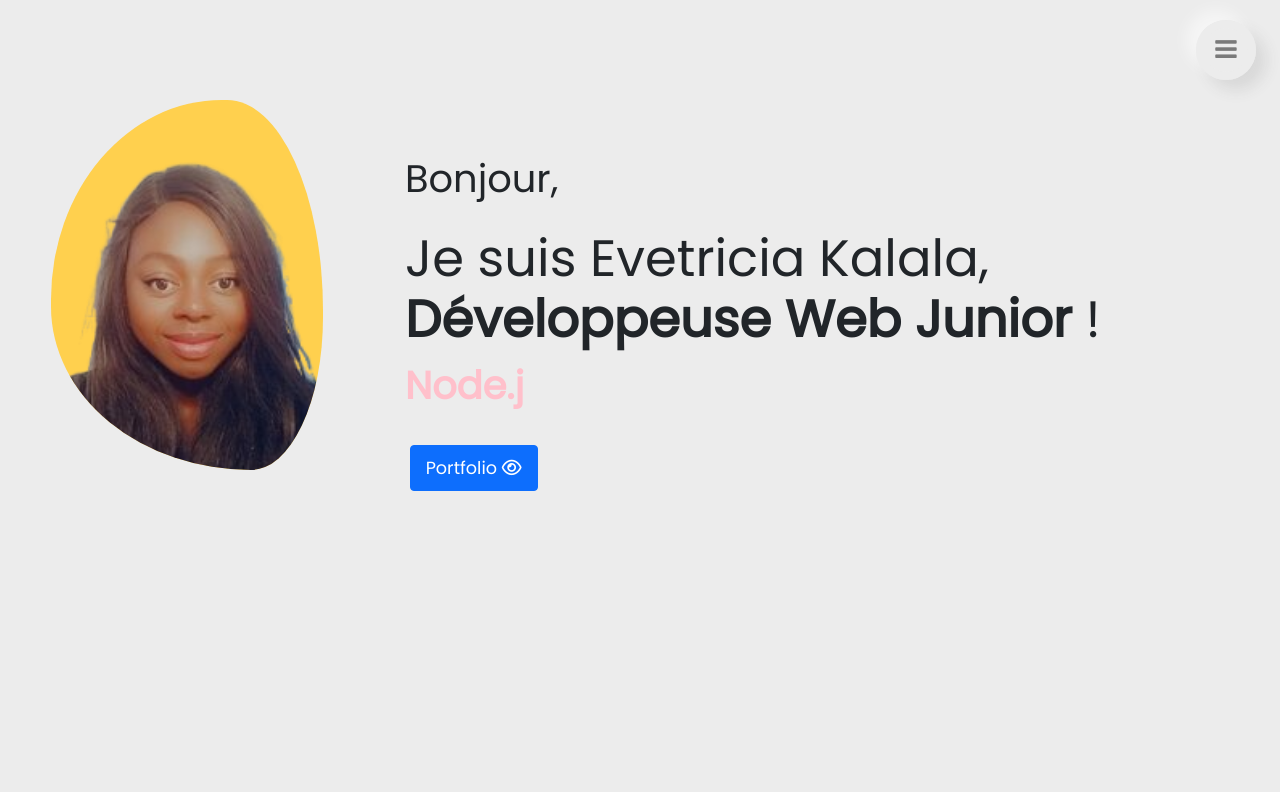
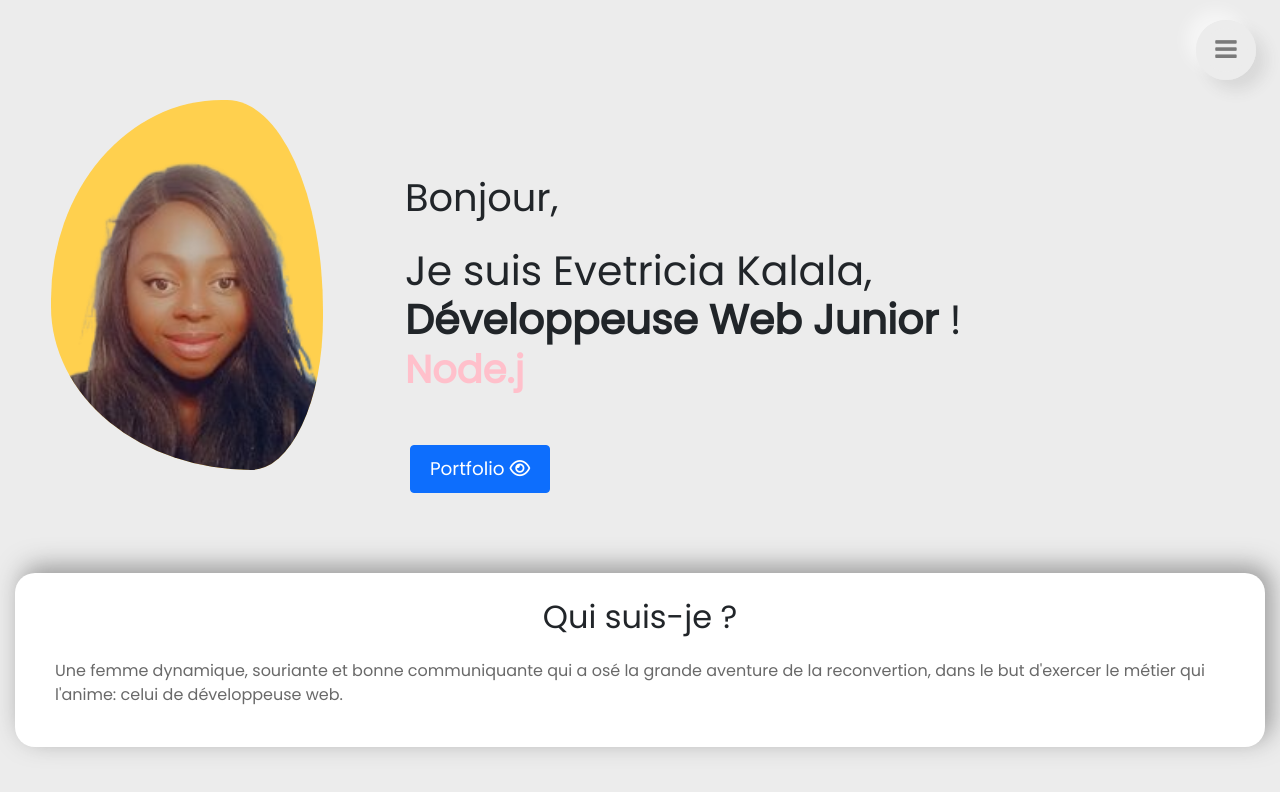
Before and after one commit to evy-vy/portfolio, a plain HTML site: page index.html in a window 1280 px wide. Drawn offline with nearby package versions, Linux system fonts and the light colour scheme.

Commit message:
working on the profil section

```diff
--- /dev/null
+++ b/JS/app.js
@@ -0,0 +1,9 @@
+const navLinks = document.querySelectorAll("header-text");
+
+const sideBarElt = document.getElementById("sideBar");
+
+function linkClicked(navLinks) {
+  if (getComputedStyle(sideBarElt) = visible) {
+    sideBarElt.style.visibility = "hidden"
+  }
+}
--- a/app.js
+++ b/JS/typewiter.js
@@ -5,7 +5,7 @@ const stackAnim = document.querySelectorAll("stack");
 
 
 new Typewriter(textAnim, {
-  deleteSpeed: 20  //vitesse à laquelle le texte s'éfface.
+  deleteSpeed: 20  //erased text speed
 })
   .changeDelay(25)
   .typeString("Je suis Evetricia Kalala,")
@@ -21,16 +21,3 @@ new Typewriter(textAnim, {
   .deleteChars(7)
   .typeString("<strong><span class = 'stack' style='color: #ffd04e'> JavaScript,</span><span class ='stack' style='color: pink'> Node.JS,</span><span class ='stack' style='color: green'> MongoDB</span></strong><spans></i>")
   .start();
-
-
-//   .changeDelay(25)
-//   .typeString("<strong><span style='color: #ffd04e'>Java<span style='color: #000'>S</span>cript</span></strong> !")
-//   .pauseFor(1000)
-//   .deleteChars(14)
-//   .typeString("<strong><span style='color: green'>MongoDB</span></strong> !")
-//   .pauseFor(300)
-//   .deleteChars(9)
-//   .typeString("<strong><span style='color: blue'>NodeJS</span></strong> !")
-//   // .pauseFor(300)
-//   // .deleteChars(8)
-//   .start();
--- a/css/style.css
+++ b/css/style.css
@@ -3,6 +3,9 @@
   padding: 0;
   box-sizing: border-box;
   font-family: "poppins", sans-serif;
+}
+html {
+  scroll-behavior: smooth;
 }
 
 body {
@@ -21,6 +24,8 @@ ul {
 li {
   list-style-type: none;
 }
+
+/* header nav */
 
 .header-container {
   display: flex;
@@ -118,11 +123,11 @@ input[type="checkbox"]:checked:after{
   line-height: 4rem;
 }
 
-span.icon {
+/* menu icons */
+.icon {
   margin-right: 10px;
   font-size: 1.3rem;
   color: #F5f5f5;
-  /* color: pink; */
   text-shadow: 1px 1px 1px #919191,
     1px 2px 1px #919191,
     1px 3px 1px #919191,
@@ -145,30 +150,22 @@ span.icon {
   font-size: 1.1rem;
 }
 
-.first-circle {
+/* main */
+
+.accueil-photo-container {
   display: flex;
   justify-content: center;
 }
 
-.photo-portfolio {
+.photo-portfolio-blob {
   background: #ffd04e;
-  /* background: #febeb0;   */
   width: 37%;
-  /* height: 185px; */
   object-fit: contain;
   border-radius: 64% 36% 27% 75% / 55% 58% 42% 45%;
   animation: pic-animation 5s 10s linear;
 }
-/*
-.portfolio-btn-container {
-  margin: 15px;
-}
 
-.portfolio-btn {
-  margin-left: 6%;
-} */
-
-/* animation blob */
+/* blob animation  */
 @keyframes pic-animation {
   0%, 100% {
     border-radius: 64% 36% 27% 75% / 55% 58% 42% 45%;
@@ -184,9 +181,8 @@ span.icon {
   }
 }
 
-.greetingAndIntroducing {
-  /* margin: 15px 0 15px 0; */
-  margin: 5% 0 5% 5%;
+.greeting-container {
+  margin: 5% 0 3% 5%;
   padding: 5px;
 }
 
@@ -197,58 +193,50 @@ span.icon {
 #title {
   overflow: hidden;
   font-size: 6.3vw;
-  /* font-size: 95%; */
-  /* font-size: calc(1.1em + 0.5vh); */
-
   padding-top: 20px;
   width: 100%;
-  /* display: flex; */
-  /* justify-content: center; */
 }
-
-/* .Typewriter__wrapper {
-  font-size: 95%;
-} */
 
 .stack {
   font-size: 5.6vw;
 }
 
 .portfolio-btn-container {
-  /* margin-top: 15px; */
   margin-left: 6%;
 }
 
-/* @media screen and (min-width: 375px) {
-  .greeting {
-    font-size: 4vw;
-    margin-left: 20px;
-  }
-  #title {
-    font-size: calc(1.2em + 1.5vw);
-    width: 100%;
-    margin-left: 17px;
-  }
-} */
-/* @media screen and (min-width: 516px) and (max-width: 766px) {
-  #text {
-    font-size: 5vmax;
-  }
-
-} */
-
 .btn-primary {
   padding: 0.9vmax;
-  width: 13vmax;
-  font-size: 1rem;
+  width: 17vmax;
+  font-size: 0.9rem;
 }
 
-/* .fa-eye {
-  margin-left: 5px;
-} */
+/* Profil */
 
-@media screen and (min-width: 767px) {
-  .greetingAndIntroducing {
+#profil {
+  background-color: #fff;
+  margin: 80px 15px 25px 15px;
+  padding: 25px;
+  border-radius: 20px;
+  box-shadow: 6px -7px 25px rgba(70, 70, 70, 0.5);
+
+}
+
+.profil-title {
+  /* margin: 40px 15px 25px 15px; */
+  display: flex;
+  justify-content: center;
+}
+
+.profil-text {
+  padding: 15px;
+  font-size: 1rem;
+  color: dimgray;
+}
+
+/* tablette and desktop */
+@media screen and (min-width: 768px) {
+  .greeting-container {
     margin: 0;
   }
   .greeting {
@@ -257,96 +245,41 @@ span.icon {
   .stack {
   font-size: 3vw;
 }
-  .photo-portfolio {
-    width: 85%;
-  }
   #title {
-    font-size: 4vmax;
+    font-size: 3.2vmax;
     width: 100%;
   }
-  .profil-container {
+  .accueil-container {
     display: flex;
     align-items: center;
     justify-content: space-around;
   }
+  .photo-portfolio-blob {
+    width: 75%;
+  }
   .portfolio-btn-container {
-    margin-top: -25px;
+    margin-top: -15px;
     margin-left: 34%;
   }
-  .photo-portfolio {
-    width: 75%;
-  }
+  .btn-primary {
+    padding: 0.9vmax;
+    width: 13vmax;
+    font-size: 1rem;
+}
 }
 
+/* big desktop */
 @media screen and (min-width: 1199px) {
+  .photo-portfolio-blob {
+    width: 85%;
+  }
   .portfolio-btn-container {
     margin-top: -25px;
     margin-left: 32%;
   }
-  .photo-portfolio {
-    width: 85%;
-  }
   .btn-primary {
     padding: 0.7vmax;
-    width: 10vmax;
-    font-size: 1.1rem;
+    width: 11vmax;
+    font-size: 1.15rem;
   }
 }
-
-
-
-/* media queries */
-
-/* @media screen and (min-width: 992px) {
-
-  .offcanvas,
-  .offcanvas-backdrop {
-    display: none;
-  }
-  .logo {
-    width: 15%;
-  }
-  .header-desktop-nav {
-    display: flex;
-    width: 100%;
-  }
-  .header-desktop-ul {
-    display: flex;
-    justify-content: space-evenly;
-    width: 100%;
-  }
-
-  .header-desktop-li {
-    height: 45px;
-    width: 120px;
-    -webkit-appearance: none;
-    box-shadow: -10px -10px 15px rgb(255 255 255 / 50%), 10px 10px 15px rgb(70 70 70 / 12%);
-    border-radius: 10%;
-    border: 2px solid #ececec;
-    outline: none;
-    display: flex;
-    justify-content: center;
-    align-items: center;
-    cursor: pointer;
-  }
-
-  .header-desktop-li:hover {
-    box-shadow: -10px -10px 15px rgb(255, 255, 255, 0.5),
-    10px 10px 15px rgba(70, 70, 70, 0.12),
-    inset -10px -10px 15px rgb(255, 255, 255, 0.5),
-    inset 10px 10px 15px rgba(70, 70, 70, 0.12);
-  }*/
-
-/* must be manage with JS and animations*/
-/*.header-text:hover {
-    color: blue;
-    font-weight: bold;
-  }
-
-  .input-container {
-    width: 85%;
-  }
-  input[type="checkbox"] {
-    display: none;
-  }
-} */
--- a/index.html
+++ b/index.html
@@ -22,62 +22,10 @@
       <header class="header">
         <div class="header-container container-fluid">
           <div class="row col-12">
-            <a class="logo" href="#accueil">      </a>
+            <a class="logo" href="#accueil"></a>
             <div class="input-container">
-              <!-- <button type="button" class="btn btn-primary">Portfolio
-                <i class="far fa-eye"></i>
-              </button> -->
-              <input type="checkbox" name="nav-btn" data-bs-toggle="offcanvas" data-bs-target="#sideBar">
-              <!-- desktop nav -->
-              <!-- <div class="header-desktop-nav">
-                <ul class="header-desktop-ul">
-                  <li class="header-desktop-li">
-                    <a class="header-link desktop-link" href="#accueil">
-                      <span class="icon">
-                      </span>
-                      <span class="header-text">
-                        Acceuil
-                      </span>
-                    </a>
-                  </li>
-                  <li class="header-desktop-li">
-                    <a class="header-link desktop-link" href="#Profil">
-                      <span class="icon">
-                      </span>
-                      <span class="header-text">
-                        Profil
-                      </span>
-                    </a>
-                  </li>
-                  <li class="header-desktop-li">
-                    <a class="header-link desktop-link" href="#competences">
-                      <span class="icon">
-                      </span>
-                      <span class="header-text">
-                        CV
-                      </span>
-                    </a>
-                  </li>
-                  <li class="header-desktop-li">
-                    <a class="header-link desktop-link" href="#portfolio">
-                      <span class="icon">
-                      </span>
-                      <span class="header-text">
-                        Portfolio
-                      </span>
-                    </a>
-                  </li>
-                  <li class="header-desktop-li">
-                    <a class="header-link desktop-link" href="#contact">
-                      <span class="icon">
-                      </span>
-                      <span class="header-text">
-                        Contact
-                      </span>
-                    </a>
-                  </li>
-                </ul>
-              </div> -->
+              <input type="checkbox" name="nav-btn" id="headerBtn" data-bs-toggle="offcanvas" data-bs-target="#sideBar"
+              dataset= "::after">
             </div>
           </div>
         </div>
@@ -86,7 +34,7 @@
       <!-- Offcanvas sidebar -->
       <div class="offcanvas offcanvas-start col-10" id="sideBar">
         <div class="offcanvas-header">
-          <button type="button" class="btn-close" data-bs-dismiss="offcanvas"></button>
+          <button type="button" class="btn-close" id="btn-close" data-bs-dismiss="offcanvas"></button>
         </div>
         <div class="offcanvas-body">
           <ul class="offcanavas-ul">
@@ -101,7 +49,7 @@
               </a>
             </li>
             <li class="offcanvas-li">
-              <a class="header-link" href="#Profil">
+              <a class="header-link" href="#profil">
                 <span class="icon">
                   <i class="fas fa-user"></i>
                 </span>
@@ -144,27 +92,41 @@
         </div>
       </div>
       <!-- main -->
-      <main class="profil">
-        <article class="profil-container">
-          <div class="first-circle col-md-4 col-xl-3">
-            <img class="photo-portfolio" src="./css/ressources/evetricia__kalala.webp" alt="une photo d'Evetricia Kalala souriante">
+      <main class="main-page" >
+        <article id="accueil">
+          <div class="accueil-container">
+            <div class="accueil-photo-container col-md-4 col-xl-3">
+            <img class="photo-portfolio-blob" src="./css/ressources/evetricia__kalala.webp" alt="une photo d'Evetricia Kalala souriante">
           </div>
-          <div class="greetingAndIntroducing col-md-8">
+          <div class="greeting-container col-md-8">
             <span class="greeting">Bonjour,</span>
             <h1 id="title"><span class="greeting"></span></h1>
             <span id="stack"></span>
           </div>
         </article>
+        </div>
         <div class="portfolio-btn-container">
           <a href="#portfolio" class="portfolio-btn btn btn-primary">Portfolio
           <i class="far fa-eye"></i>
           </a>
         </div>
+        <article id="profil">
+          <h2 class="profil-title">Qui suis-je ?</h2>
+          <div class="profil-text">
+            <!-- C’est à l’âge de 30 ans, lorsque mon petit garçon est né, que la vie m’a confiée la plus belle des responsabilités.<br><br>
+            C’est à ce même moment que s’est réveillée en moi la plus grande des forces:<br><br>
+            Celle d’oser repenser ma vie. Notamment ma vie professionnelle.<br><br>
+            À la suite de l’obtention de mon diplôme de Développeur Web (Bac +2), je suis à la recherche d’un nouveau challenge sur Rennes, sa périphérie et suis également ouverte au full remote pour travailler sur des projets d'ailleurs.<br><br>
+            Autonome, rigoureuse et bonne communicante, je suis passionnée par les nouvelles technologies et les langues étrangères.”  -->
+            Une femme dynamique, souriante et bonne communiquante qui a osé la grande aventure de la reconvertion, dans le but d'exercer le métier qui l'anime: celui de développeuse web.
+          </div>
+        </article>
       </main>
     </div>
 
     <script src="https://cdn.jsdelivr.net/npm/bootstrap@5.1.1/dist/js/bootstrap.bundle.min.js" integrity="sha384-/bQdsTh/da6pkI1MST/rWKFNjaCP5gBSY4sEBT38Q/9RBh9AH40zEOg7Hlq2THRZ" crossorigin="anonymous"></script>
     <script src="https://unpkg.com/typewriter-effect@latest/dist/core.js"></script>
-    <script src="./app.js"></script>
+    <script src="./JS/app.js"></script>
+    <script src="./JS/typewiter.js"></script>
   </body>
 </html>
```
